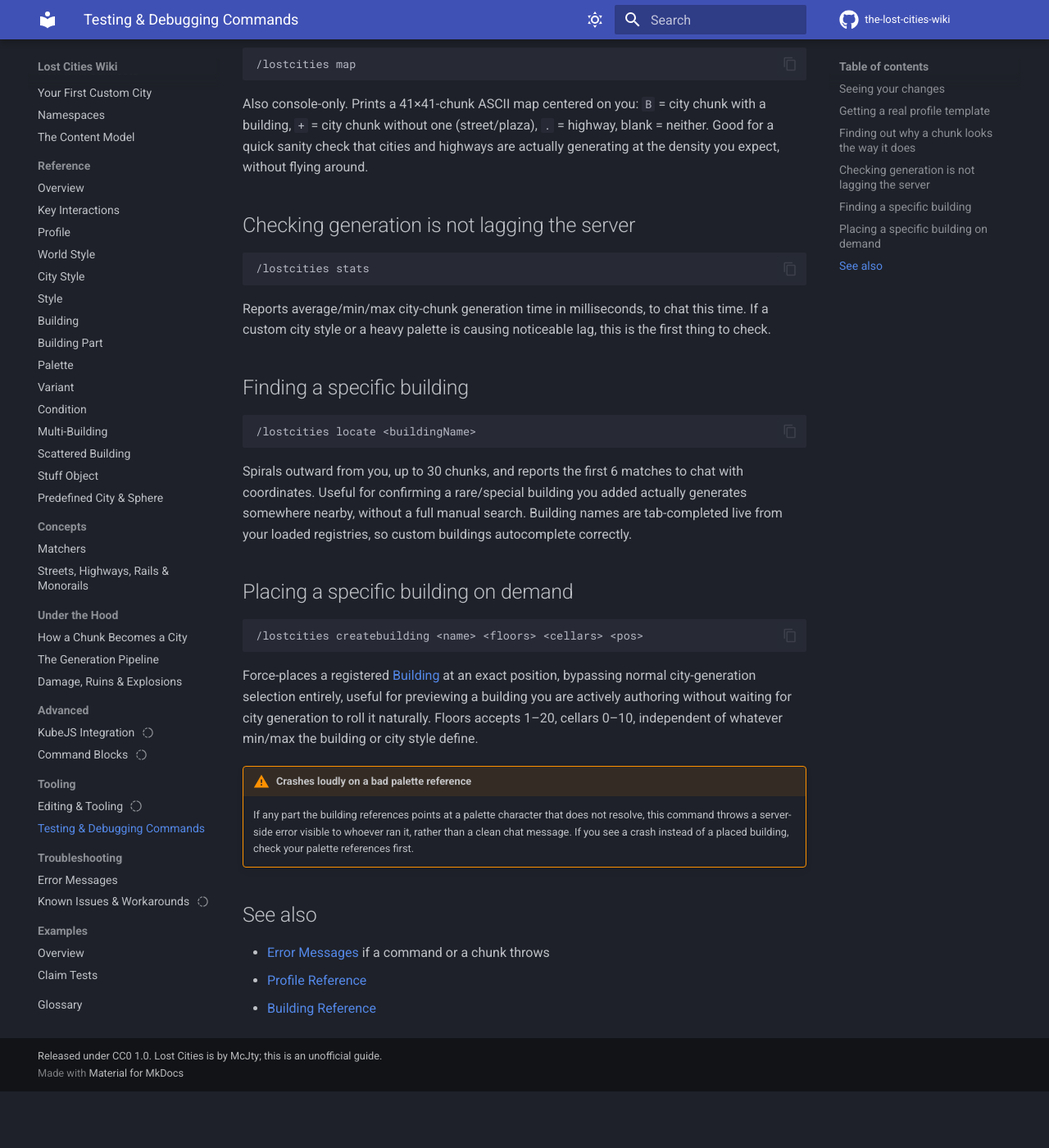
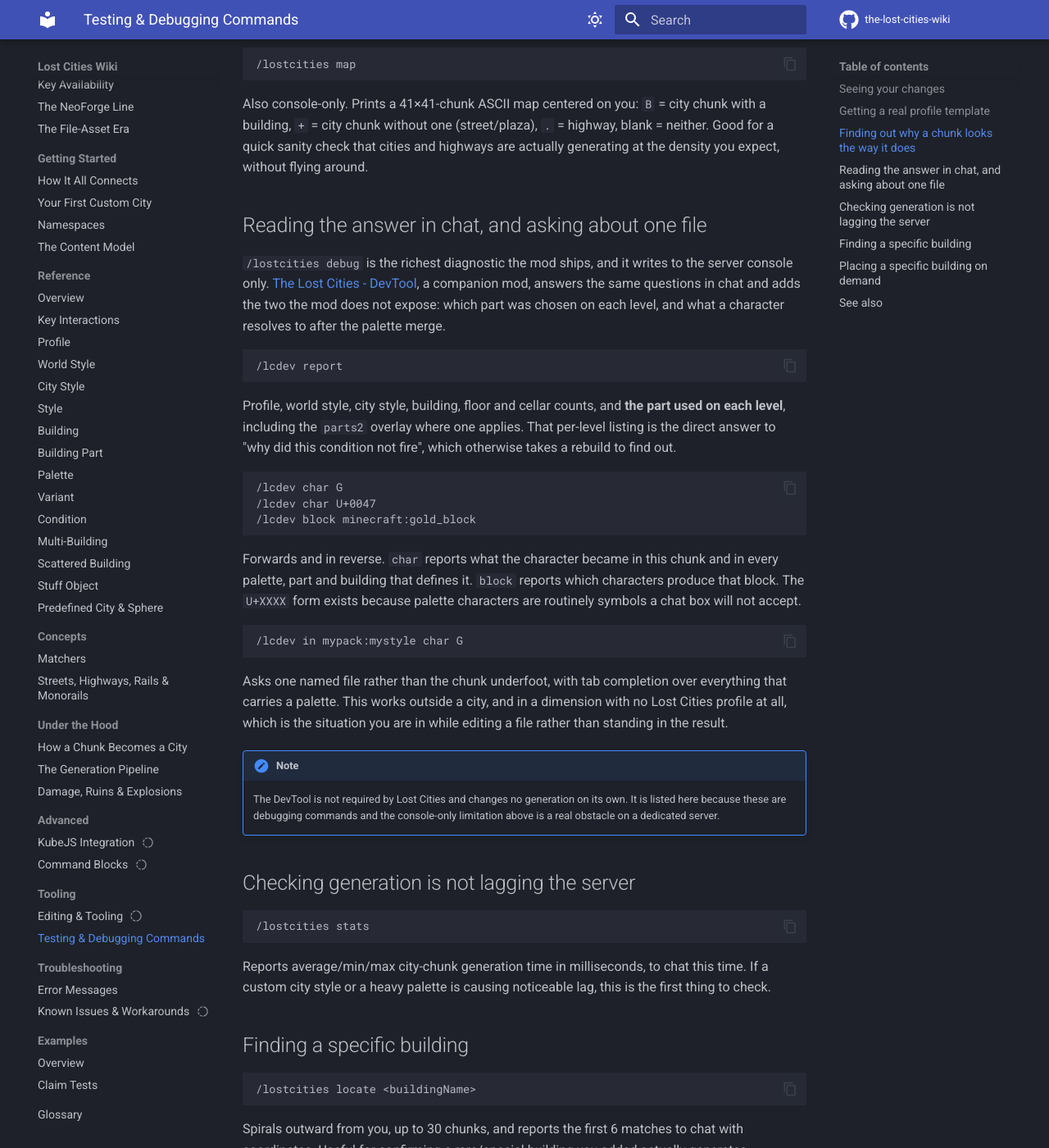
Before and after one commit to RinkyDinkyNooble/the-lost-cities-wiki, an MkDocs documentation site: the page built from docs/tooling/commands.md, in a window 1280 px wide and 1400 px high, scrolled down 1859 px. Shown: the whole window at 82% size. Built offline with MkDocs 1.6.1 and Material for MkDocs 9.7.7, drawn with Linux system fonts in a browser that asks for light colours; comment, search, counter and statistics services are not loaded; before the commit the page ends 3190 px from its top, so only the background shows below that.

Commit message:
Reference the DevTool where the wiki documents the problem it solves
Three places, chosen because each already describes an obstacle the mod removes.

tooling/commands.md gains a /lcdev section. That page's own text says
/lostcities debug is the richest diagnostic available and writes to the server
console only, which on a dedicated server means the person asking cannot read the
answer. The section also covers the two things no shipped command reports at all:
the part chosen per level, and what a character resolves to after the palette merge.

troubleshooting/known-issues.md said three issues need a Mixin or a patched jar.
Two now have one, so the table gains a column saying so, and a paragraph saying
what that costs: both fixes are off by default because they change generation, and
a pack relying on either behaves differently for anyone who has not installed the
companion mod and switched the same setting on. They are not fixed in Lost Cities
and the page should not imply otherwise.

troubleshooting/errors.md gains two sentences under the note about failure volume
and the JVM dropping stack traces, because that paragraph is the reason the mod
exists.

No dedicated page. This wiki documents Lost Cities, and a companion mod earns a
mention where it answers a question the page is already asking, not a section of
its own.

Co-Authored-By: Claude Opus 5 <noreply@anthropic.com>

````diff
--- a/docs/tooling/commands.md
+++ b/docs/tooling/commands.md
@@ -51,6 +51,48 @@ Run standing in the chunk you want to inspect. Dumps everything the generator de
 
 Also console-only. Prints a 41×41-chunk ASCII map centered on you: `B` = city chunk with a building, `+` = city chunk without one (street/plaza), `.` = highway, blank = neither. Good for a quick sanity check that cities and highways are actually generating at the density you expect, without flying around.
 
+## Reading the answer in chat, and asking about one file
+
+`/lostcities debug` is the richest diagnostic the mod ships, and it writes to the
+server console only. [The Lost Cities - DevTool](https://github.com/RinkyDinkyNooble/the-lost-cities-wiki/releases/tag/1.0.1),
+a companion mod, answers the same questions in chat and adds the two the mod does not
+expose: which part was chosen on each level, and what a character resolves to after
+the palette merge.
+
+```
+/lcdev report
+```
+
+Profile, world style, city style, building, floor and cellar counts, and **the part
+used on each level**, including the `parts2` overlay where one applies. That per-level
+listing is the direct answer to "why did this condition not fire", which otherwise
+takes a rebuild to find out.
+
+```
+/lcdev char G
+/lcdev char U+0047
+/lcdev block minecraft:gold_block
+```
+
+Forwards and in reverse. `char` reports what the character became in this chunk and
+in every palette, part and building that defines it. `block` reports which characters
+produce that block. The `U+XXXX` form exists because palette characters are routinely
+symbols a chat box will not accept.
+
+```
+/lcdev in mypack:mystyle char G
+```
+
+Asks one named file rather than the chunk underfoot, with tab completion over
+everything that carries a palette. This works outside a city, and in a dimension with
+no Lost Cities profile at all, which is the situation you are in while editing a file
+rather than standing in the result.
+
+!!! note
+    The DevTool is not required by Lost Cities and changes no generation on its own.
+    It is listed here because these are debugging commands and the console-only
+    limitation above is a real obstacle on a dedicated server.
+
 ## Checking generation is not lagging the server
 
 ```
````
Also changed, not shown: docs/troubleshooting/errors.md (+4 -0 lines), docs/troubleshooting/known-issues.md (+14 -5 lines).
